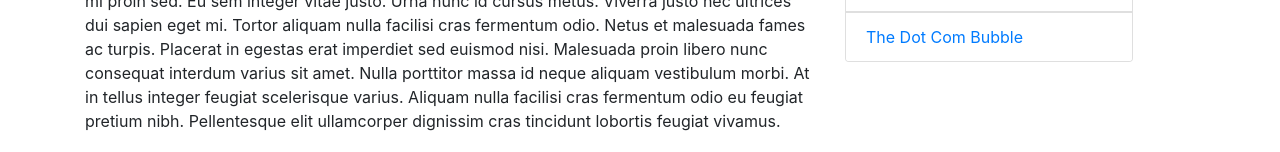
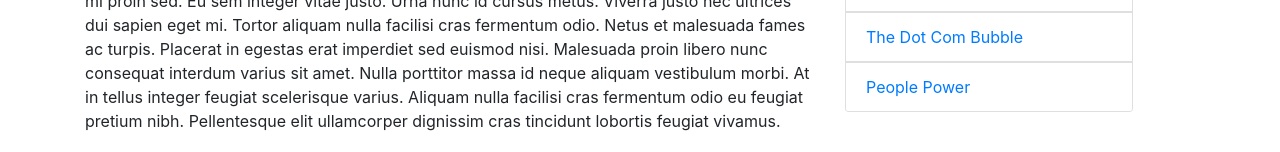
Before and after one commit to er257/HistoryOfTheInternet, a plain HTML site: page browser_wars.html in a window 1280 px wide. Shown: the part 267-419 px from the top of the page. Drawn offline with nearby package versions, Linux system fonts and the light colour scheme.

Commit message:
Task: Added link to "people_power.html" in card

```diff
--- a/browser_wars.html
+++ b/browser_wars.html
@@ -115,6 +115,11 @@
                             <a href="dot_com_bubble.html">The Dot Com Bubble</a>
                         </li>
                     </ul>
+                    <ul class="list-group list-group-flush">
+                        <li class="list-group-item">
+                            <a href="people_power.html">People Power</a>
+                        </li>
+                    </ul>
                 </div>
             </div>
         </div>
```
Also changed, not shown: dot_com_bubble.html (+5 -0 lines), internet_search.html (+5 -0 lines), invention.html (+5 -0 lines).
